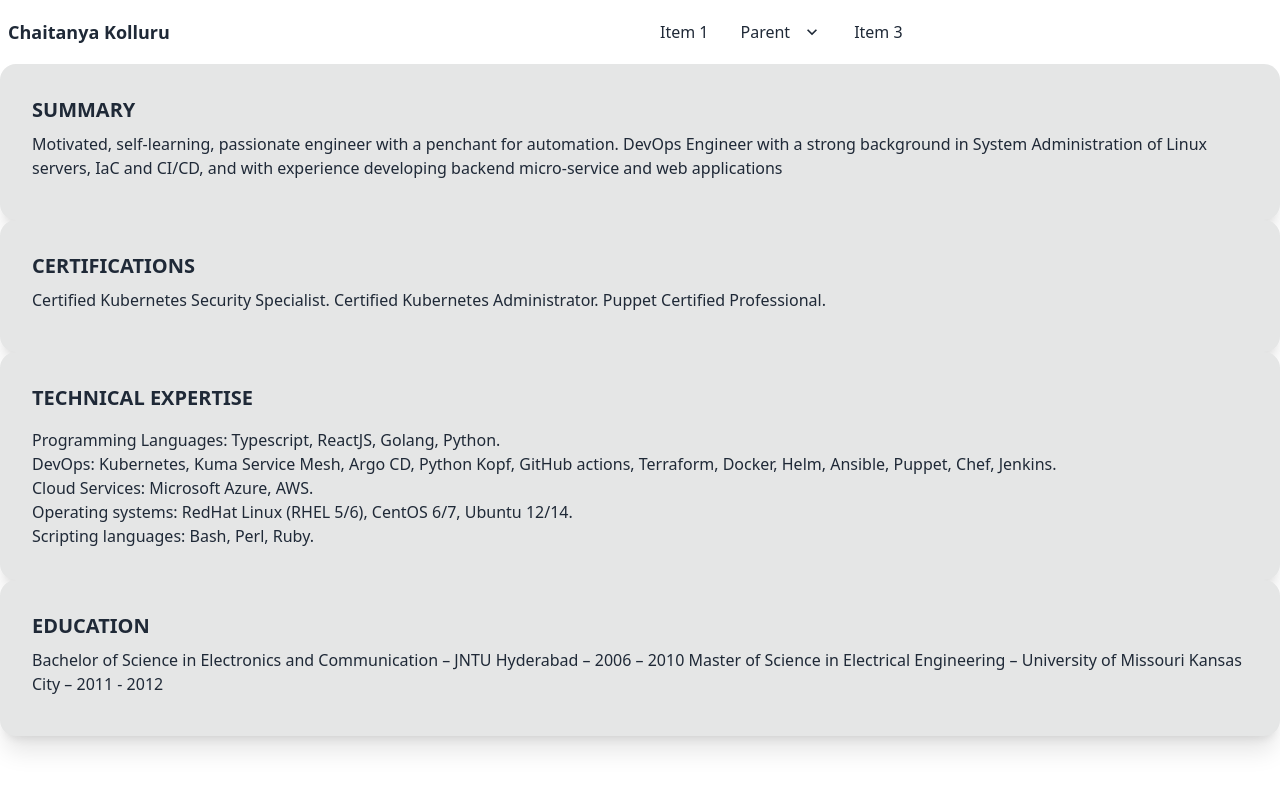
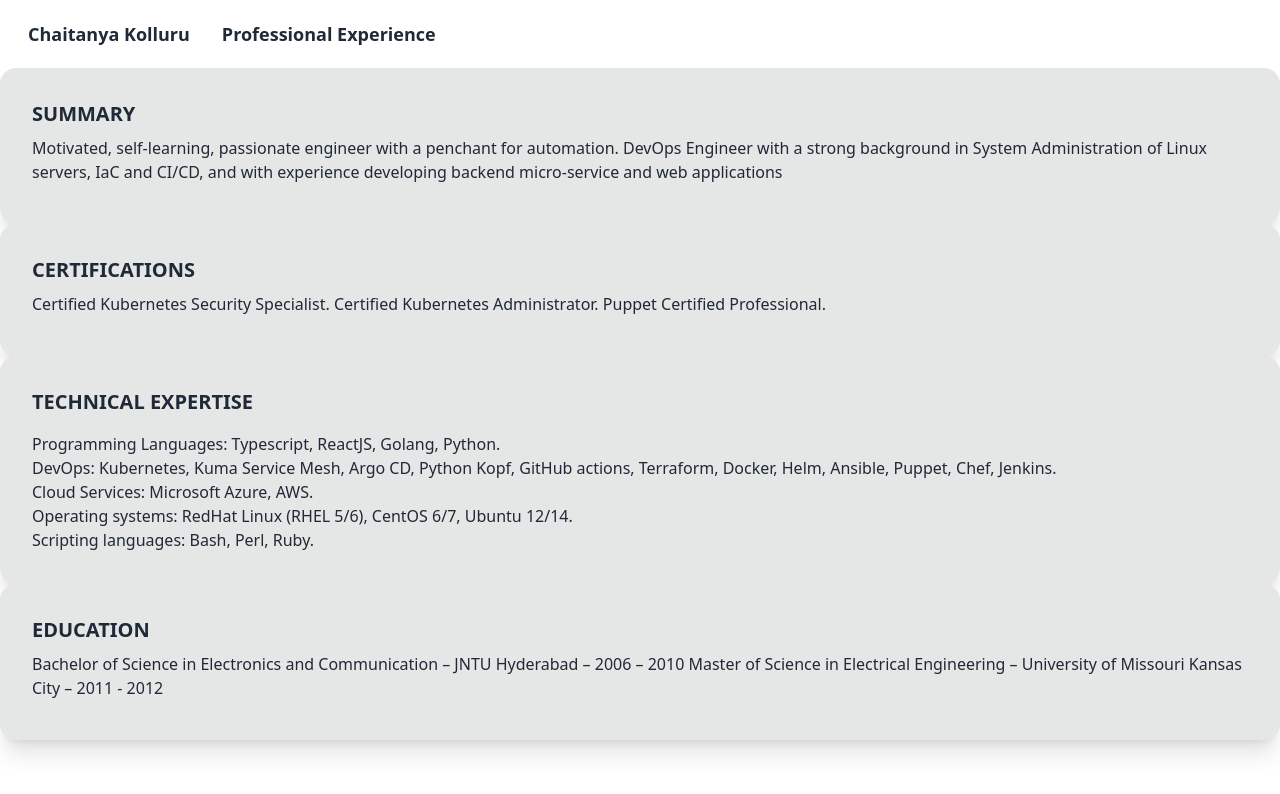
Before and after one commit to chaitanyakolluru/portfolio-chai, a React (Vite) app: page / in a window 1280 px wide. Shown: the top 794 px of the page. Built offline with nearby package versions, Linux system fonts and the light colour scheme.

Commit message:
all works

```diff
--- a/src/components/Card.tsx
+++ b/src/components/Card.tsx
@@ -8,12 +8,12 @@ const Card: React.FC<{
       <div className="card-body">
         <h2 className="card-title">{title}</h2>
         <p>{content && content}</p>
-        <ul>
+        <ol>
           {bulletedContent &&
             bulletedContent.map((item) => (
               <li key={bulletedContent.indexOf(item)}>{item}</li>
             ))}
-        </ul>
+        </ol>
       </div>
     </div>
   );
--- a/src/components/NavBar.tsx
+++ b/src/components/NavBar.tsx
@@ -13,41 +13,17 @@ const NavBar: React.FC<{ title?: string }> = ({
 
   return (
     <div className="navbar bg-base-100">
-      <div className="navbar-start">
-        {/* <a className="btn btn-ghost normal-case text-xl">Chaitanya Kolluru</a> */}
-        <Link to="/" className="text-lg font-bold">
-          <button>{title}</button>
-        </Link>
-      </div>
-      <div className="navbar-center flex">
+      <div className="navbar-start flex">
         <ul className="menu menu-horizontal px-1">
           <li>
-            <a>Item 1</a>
-          </li>
-          <li tabIndex={0}>
-            <a>
-              Parent
-              <svg
-                className="fill-current"
-                xmlns="http://www.w3.org/2000/svg"
-                width="20"
-                height="20"
-                viewBox="0 0 24 24"
-              >
-                <path d="M7.41,8.58L12,13.17L16.59,8.58L18,10L12,16L6,10L7.41,8.58Z" />
-              </svg>
-            </a>
-            <ul className="p-2">
-              <li>
-                <a>Submenu 1</a>
-              </li>
-              <li>
-                <a>Submenu 2</a>
-              </li>
-            </ul>
+            <Link to="/" className="text-lg font-bold">
+              <button>{title}</button>
+            </Link>
           </li>
           <li>
-            <a>Item 3</a>
+            <Link to="/professional" className="text-lg font-bold">
+              <button>Professional Experience</button>
+            </Link>
           </li>
         </ul>
       </div>
--- a/src/main.tsx
+++ b/src/main.tsx
@@ -4,6 +4,7 @@ import { BrowserRouter, Route, Routes } from 'react-router-dom';
 import NavBar from './components/NavBar';
 import './index.css';
 import Home from './pages/Home';
+import Professional from './pages/Professional';
 
 ReactDOM.createRoot(document.getElementById('root') as HTMLElement).render(
   <React.StrictMode>
@@ -11,7 +12,7 @@ ReactDOM.createRoot(document.getElementById('root') as HTMLElement).render(
       <NavBar />
       <Routes>
         <Route path="/" element={<Home />} />
-        {/* <Route path="/sumamry" element={} /> */}
+        <Route path="/professional" element={<Professional />} />
       </Routes>
     </BrowserRouter>
   </React.StrictMode>
--- /dev/null
+++ b/src/pages/Professional.tsx
@@ -0,0 +1,79 @@
+import Card from '../components/Card';
+
+const bulletedContent = {
+  AA: [
+    `•	Experience with Spotify’s Backstage framework and front-end development with ReactJS and backend with Typescript. `,
+    `•	Experience working with Material UI and leveraging its UI elements. `,
+    `•	Developing backend micro-service applications and scripts using Python.`,
+    `•	Developing terraform modules for Microsoft Azure PaaS resource offerings.`,
+    `•	Developing a cli natively in Golang to provide easier interaction with Terraform modules created to provision Azure resources.`,
+    `•	Administering AKS and in-house Kubernetes clusters.`,
+    `•	Administering Continuous Delivery for Kubernetes environments using Argo CD.`,
+    `•	Developing custom resources and operators using Python’s Kopf.`,
+    `•	Developing GitHub actions to handle Continuous Integration and testing, linting and deploying web applications.`,
+    `•	Administering and troubleshooting service meshes using Kuma.`,
+    `•	Developing and managing code base for Infrastructure as Code using Puppet Enterprise and Puppet Opensource.`,
+    `•	Lead an effort to migrate the usage of Puppet from Enterprise version to Opensource.`,
+    `•	Administered application servers made from Linux/Windows OS in in-house datacenters using Puppet Enterprise and Puppet Opensource.`,
+  ],
+  GBIT: [
+    `•	Developing and managing code base for Infrastructure as Code using Puppet Enterprise.`,
+    `•	Administered application servers made from Linux/Windows OS in in-house datacenters using Puppet Enterprise.`,
+    `•	Developing Terraform modules to provision Microsoft Azure resources.`,
+    `•	Developing applications and scrips using Python. Adopted a UI application for Puppet Opensource written in Python and further customized it for internal use-cases.`,
+    `•	Experience with developing scripts using Ruby.`,
+    `•	Setting up CI/CD pipelines using Jenkins.`,
+  ],
+  SMS: [
+    `•	Administering, configuring, and supporting RHEL 6/7 Linux servers used for Big-Data analytics.`,
+    `•	Using Infrastructure as Code practices streamline server build processes and promote automation.`,
+    `•	Developing Puppet Enterprise code base to configure RHEL Linux instances.`,
+    `•	Developing an External node Classifier (ENC) that can be used to classify servers with Puppet code and developing a MySQL backend that ENC queries to classify nodes.`,
+    `•	Developing scripts using Python to handle managing web-proxy configurations on servers.`,
+    `•	Leveraging existing code bases built with StackIQ and SaltStack to develop IaC strategies and code using Puppet Enterprise.`,
+    `•	Developing rpm packages to configure servers.`,
+    `•	Developing code using Python’s AWS boto3 SDK to handle various IaaS and PaaS tasks within AWS.`,
+    `•	Developing code in Perl and Python that interfaces with a third-party order management application.`,
+    `•	Developing Ansible playbooks to handle server configuration and other scripting related tasks.`,
+    `•	Administering Linux servers and ensuring they are patched as per cycle.`,
+    `•	Developing bash scripts to automate order processing.`,
+    `•	Developing queries and store processes to query relational data in Oracle DB.`,
+    `•	IaC using Chef to maintain configuration of Linux servers.`,
+    `•	Setting up vRealize Automation Center (vRAC) blueprints and workflows to provide self-service Infrastructure services to customers.`,
+    `•	Setting up and administering Jenkins servers.`,
+    `•	Setting up Splunk infrastructure.`,
+    `•	Managing vCenter environments.`,
+  ],
+};
+
+const Professional: React.FC = () => {
+  return (
+    <>
+      <Card
+        title={`American Airlines, Fort Worth – TX - Apr 2021 - Current
+
+`}
+        content={`
+    Team Lead, IT Infrastructure / Sr. DevOps Engineer`}
+        bulletedContent={bulletedContent.AA}
+      />
+      <Card
+        title={`Global Bridge Infotech Inc. - Oct 2017 – Mar 2021
+`}
+        content={`
+        American Airlines Inc, Fort Worth – TX (Client) - Sr. DevOps Engineer`}
+        bulletedContent={bulletedContent.GBIT}
+      />
+      <Card
+        title={`Server Management Services LLC. - Aug 2013 – Sep 2017
+
+`}
+        content={`
+    Sr. DevOps Engineer`}
+        bulletedContent={bulletedContent.SMS}
+      />
+    </>
+  );
+};
+
+export default Professional;
```
Also changed, not shown: 2 other files (tests, documents, lock files or other folders).
